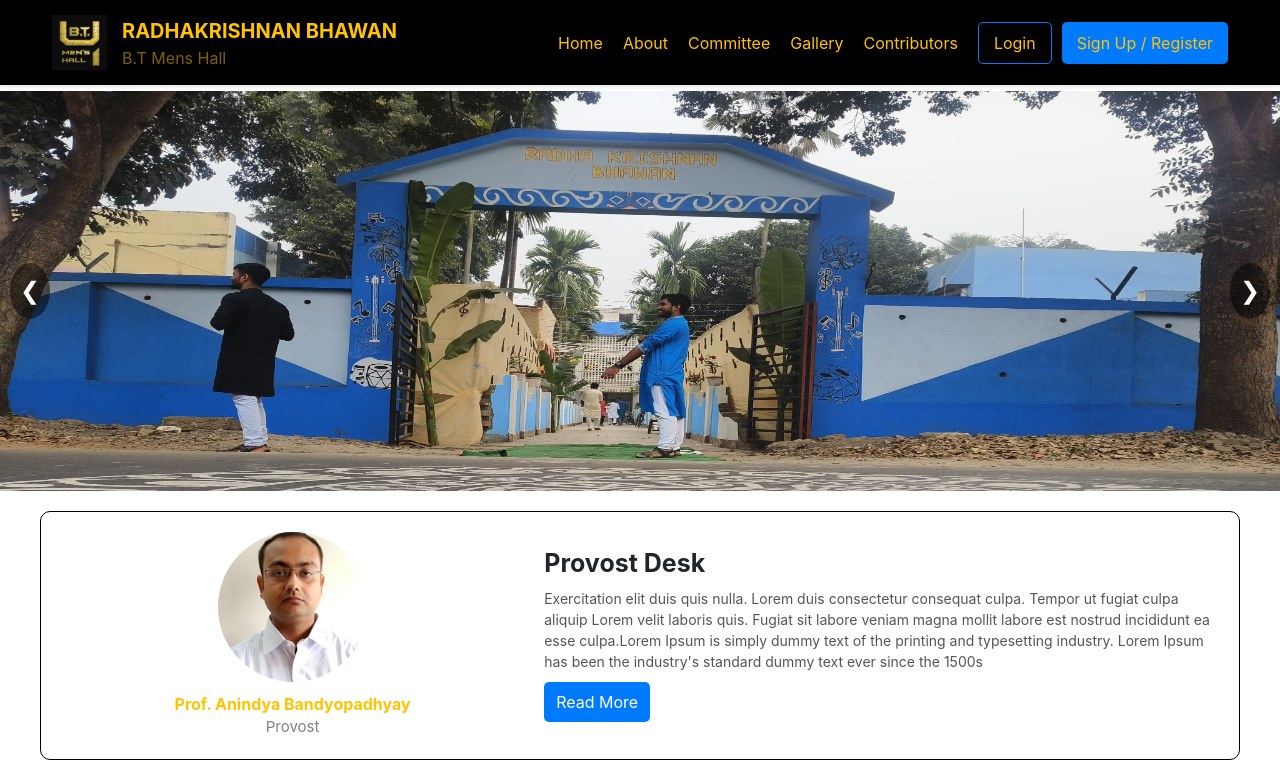
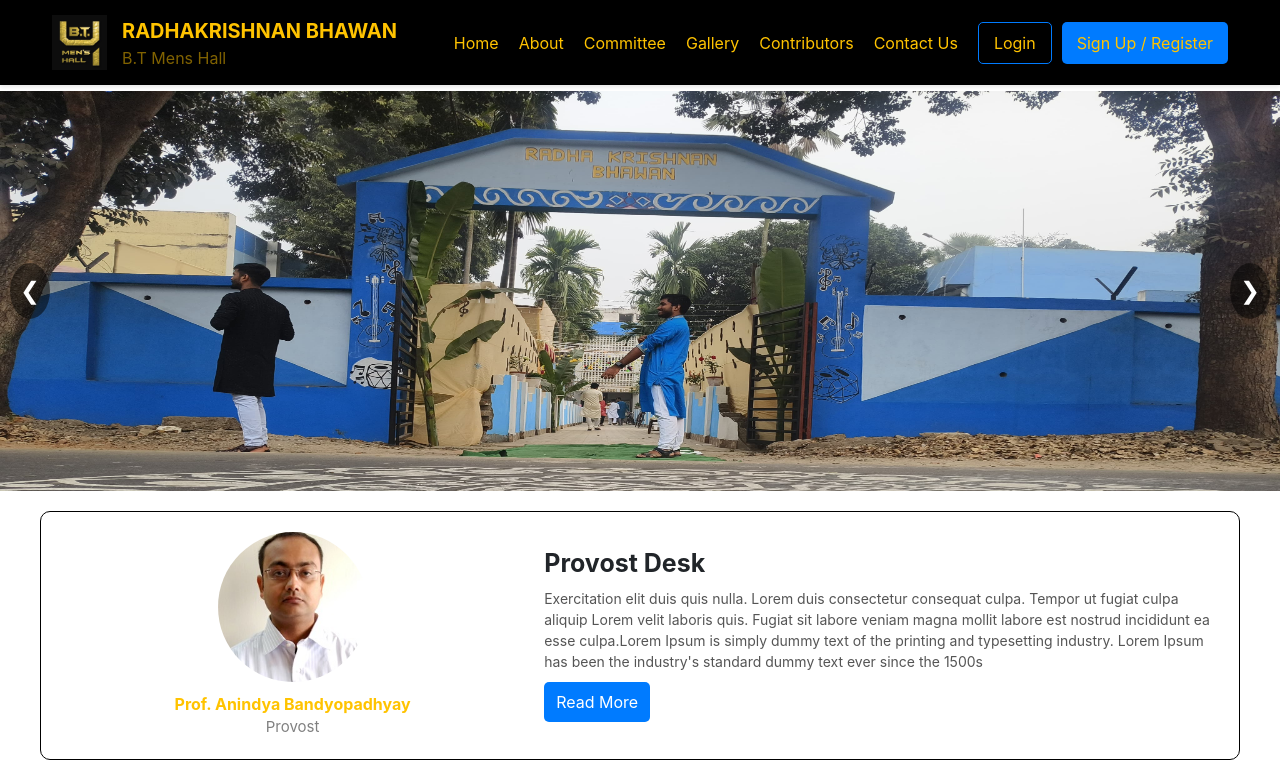
Before and after one commit to Himangshuroy101/Hostel-Mess-Management, a React (Vite) app: page / in a window 1280 px wide. Shown: the top 778 px of the page. Built offline with nearby package versions, Linux system fonts and the light colour scheme.

Commit message:
ContactPage added

```diff
--- a/src/Components/NavBar.jsx
+++ b/src/Components/NavBar.jsx
@@ -24,6 +24,7 @@ export default function Navbar() {
           <a href="#">Committee</a>
           <a href="#">Gallery</a>
           <a href="#">Contributors</a>
+          <Link to="/contact">Contact Us</Link>
           <div className="buttons">
             <button className="login"><Link to="/login"> Login </Link></button>
             <button className="signup"><Link to="/register" > Sign Up / Register</Link></button>
```
